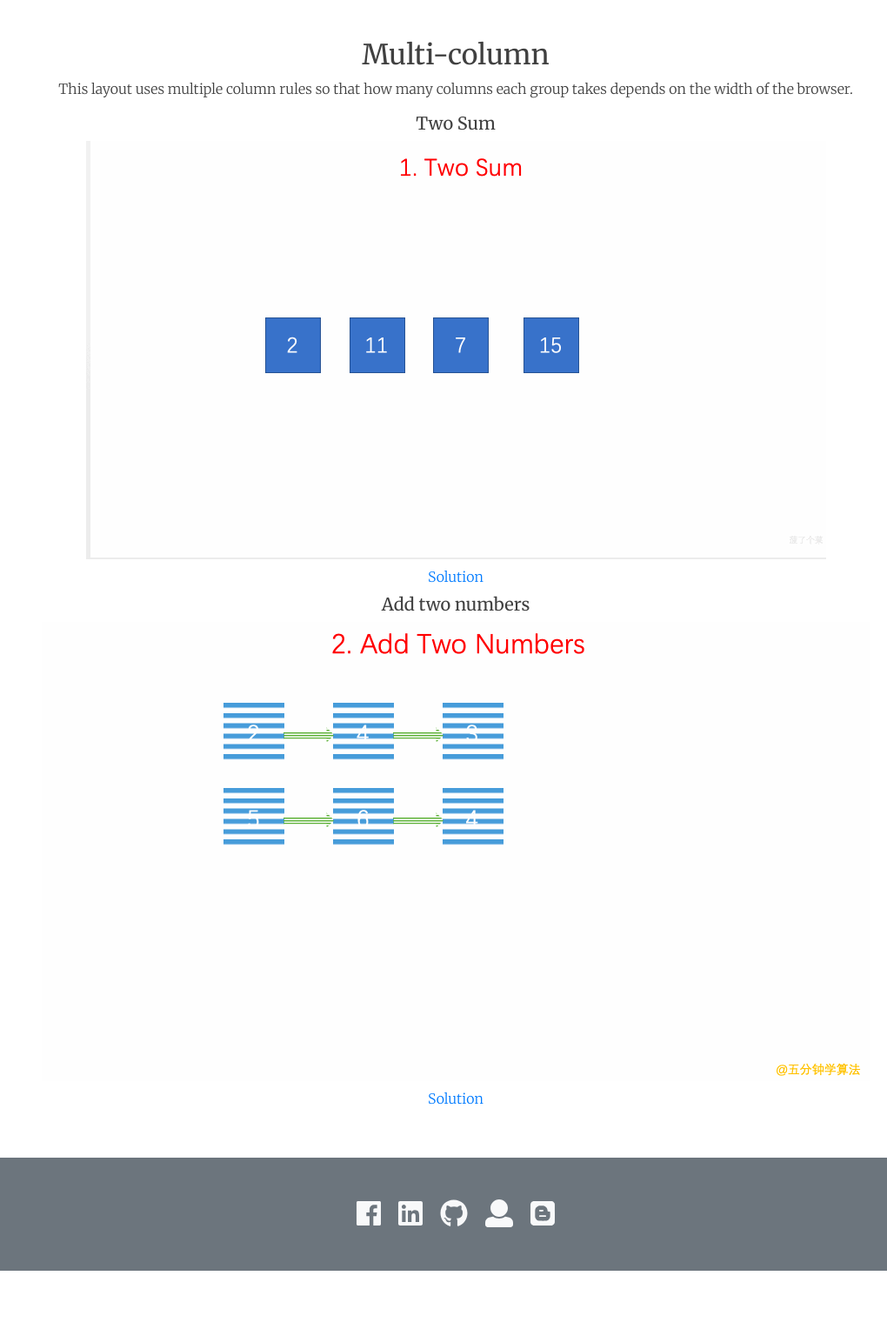
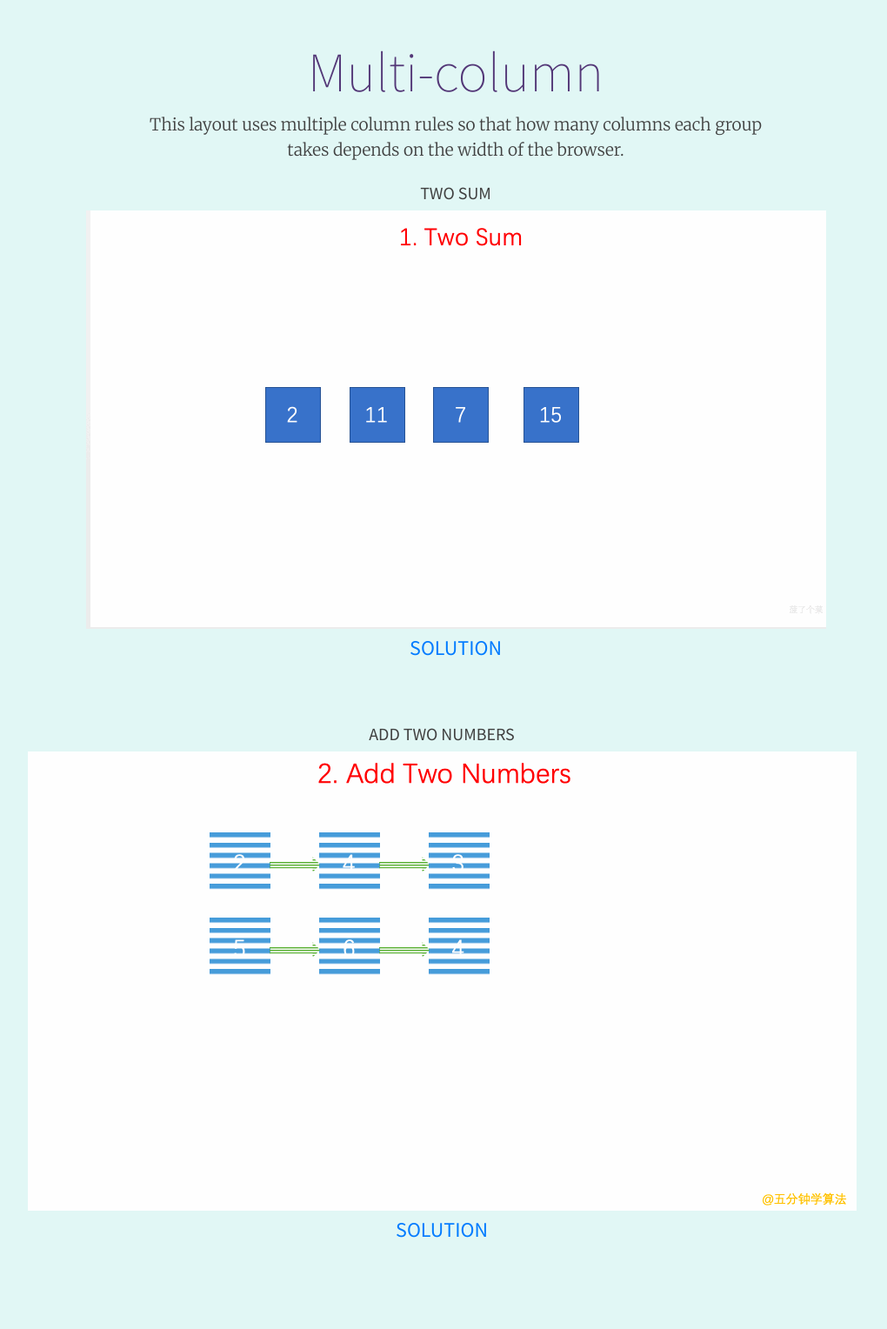
Before and after one commit to mdsheikh/CodeHub, a website: page builds/index.html in a window 1280 px wide. Shown: the part 460-1988 px from the top of the page at 87% size, without its empty margins (116-1136 px from the left). Before the commit the page ends 1921 px from the top, so only its background shows below. Drawn offline with Linux system fonts and the light colour scheme.

Commit message:
9 multi-column formated

```diff
--- a/builds/css/style.css
+++ b/builds/css/style.css
@@ -37,6 +37,9 @@
       Arial, sans-serif, 'Apple Color Emoji', 'Segoe UI Emoji',
       'Segoe UI Symbol';
     --gray-dark: #404040;
+    --purple: #533777;
+    --light-blue: #e1f7f5;
+
 
     /* Page Variables */
     --font-family-serif: Merriweather, serif;
@@ -61,9 +64,25 @@
   .site-header .layout-hero {
     min-height: 50vh;
   }
+
+  #page-multicolumn {
+    background: var(--light-blue);
+  }
+
+  .page-section-header .page-section-title {
+    font-size: 4em;
+    font-family: var(--font-family-sans-serif);
+    font-weight: 200;
+    color: var(--purple);
+  }
+
   .site-header .page-section-title {
     font-size: 3em;
     font-family: var(--font-family-sans-serif);
+    font-weight: 200;
+  }
+  .page-section-header .page-section-text {
+    font-size: 1.2em;
     font-weight: 200;
   }
   .site-header .page-section-text {
--- a/builds/index.html
+++ b/builds/index.html
@@ -59,29 +59,36 @@
 
   </header>
 
-  <article id="page-multicolumn " class="page-section text-center py-5" >
+  <article id="page-multicolumn" class="page-section text-center py-5" >
 
     <header class="page-section-header container">
-      <h2>Multi-column</h2>
-      <p>This layout uses multiple column rules so that how many columns each group takes depends on the width of the browser.</p>
+      <div class="row justify-content-center">
+        <div class="col-11 col-sm-10 col-md-8">
+      <h2 class="page-section-title">Multi-column</h2>
+      <p class="page-section-text">This layout uses multiple column rules so that how many columns each group takes depends on the width of the browser.</p>
+        </div>
+      </div>
     </header>
 
-    <section>
-      <section>
-        <h5> Two Sum</h5>
-        <img src="images/1-twosum.gif" alt="1-twosum">
-        <a class="nav-item nav-link" href="1-twosum.html">Solution</a>
+    <section class="layout-multicolumn container">
+
+       <div class="row justify-content-center family-sans text-uppercase">
+      <section class="mb-5">
+        <h5 class="layout-title pt-2"> Two Sum</h5>
+        <img class="layout-image" src="images/1-twosum.gif" alt="1-twosum" >
+        <a class="nav-item nav-link" href="1-twosum.html"><h4>Solution</h4></a>
       </section>
 
-      <section>
-      <h5> Add two numbers</h5>
-        <img src="images/2-addtwonum.gif" alt="2-addtwonum">
-        <a class="nav-item nav-link" href="2-addtwonum.html">Solution</a>
+      <section class="mb-5">
+      <h5 class="layout-title pt-2"> Add two numbers</h5>
+        <img class="layout-image" src="images/2-addtwonum.gif" alt="2-addtwonum">
+        <a class="nav-item nav-link" href="2-addtwonum.html"><h4>Solution</h4</a>
       </section>
-      <section>
+      </div>
 
 
-</section>
+    </section>
+
 </article>
 
   <footer class="site-footer bg-secondary d-flex justify-content-center">
```
